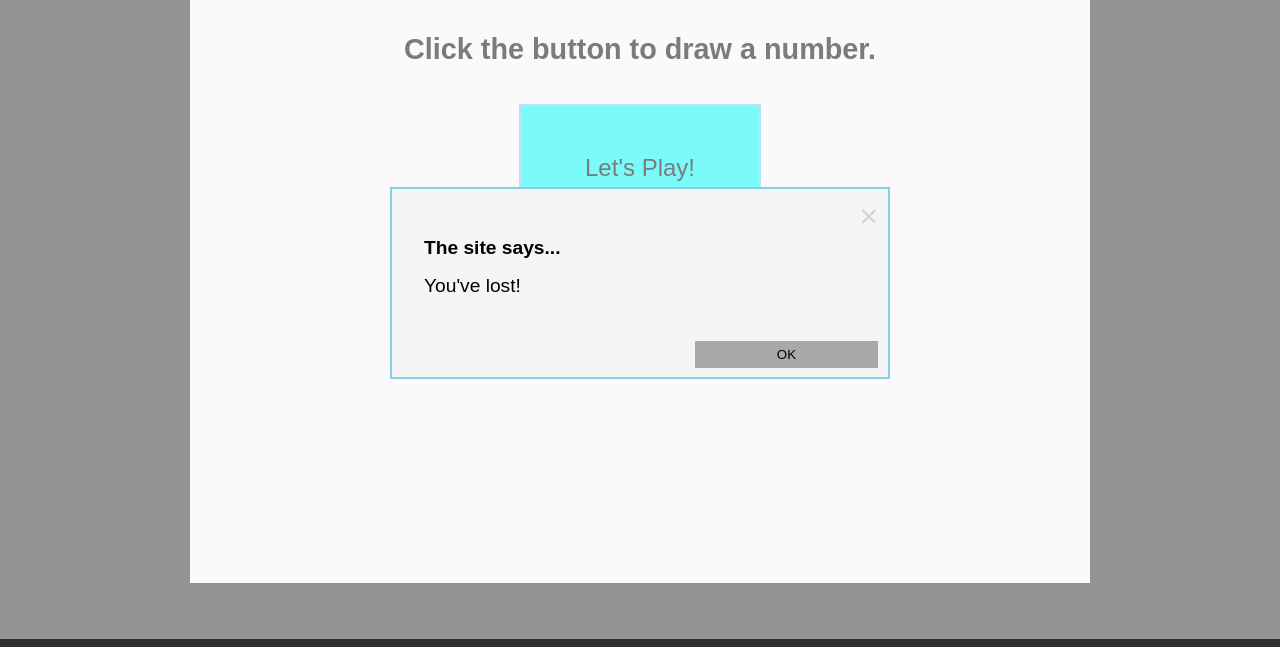
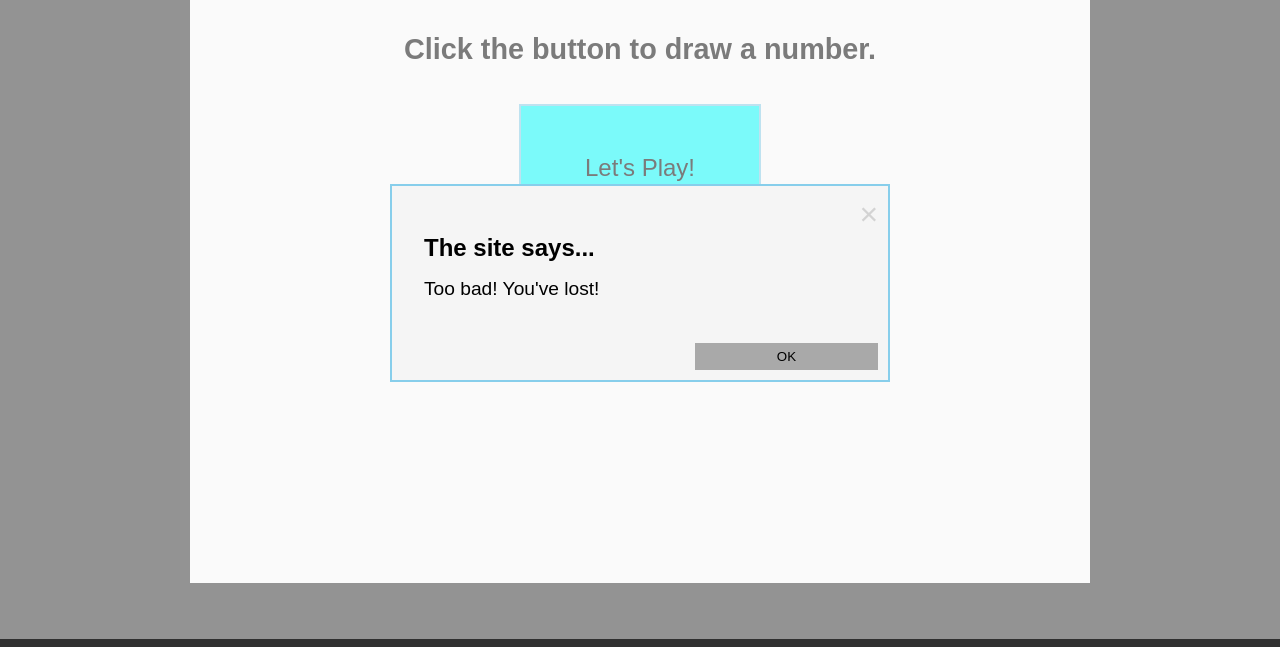
Before and after one commit to chemacenturion/JavaScript__Take-Home, a plain HTML site: page index.html in a window 1280 px wide. Both pictures are taken after a click on the button "Let's Play!". Shown: the part 161-808 px from the top of the page. Drawn offline with Linux system fonts and the light colour scheme.

Commit message:
updating style settings before final commits

```diff
--- a/assets/script.js
+++ b/assets/script.js
@@ -41,10 +41,10 @@ function generateNumbers() {
 
   function updateMessage() {
     if (randResult > 1000) {
-      message = "You've lost!";
+      message = "Too bad! You've lost!";
       //alert("You've lost!")
     } else {
-      message = "You've won!";
+      message = "Congratulations! You've won!";
     }
     successMessageRef.innerHTML = message;
     resultModal.style.display = "block";
--- a/assets/styles.css
+++ b/assets/styles.css
@@ -58,9 +58,10 @@ body {
   width: 500px;
 }
 
-.container__modal-result h4 {
+.container__modal-result h3 {
   padding-top: 3rem;
   padding-left: 2rem;
+  font-size: x-large;
 }
 
 .container__modal-result p {
--- a/index.html
+++ b/index.html
@@ -23,7 +23,7 @@
       <p>* Any number in the 1 to 1000 range wins!</p>
     </div>
     <div class="container__modal-result" id="result">
-      <h4>The site says...</h4>
+      <h3>The site says...</h3>
       <p id="successMessage">Too bad! You've Lost!</p>
       <button class="close-button" id="close">&times;</button>
       <button class="refresh" id="okay">OK</button>
```
